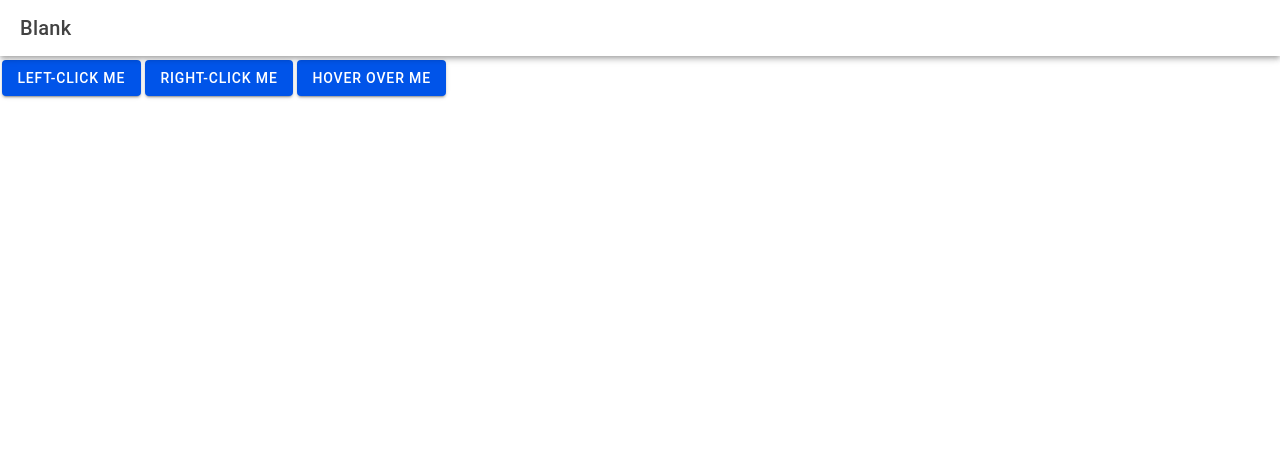
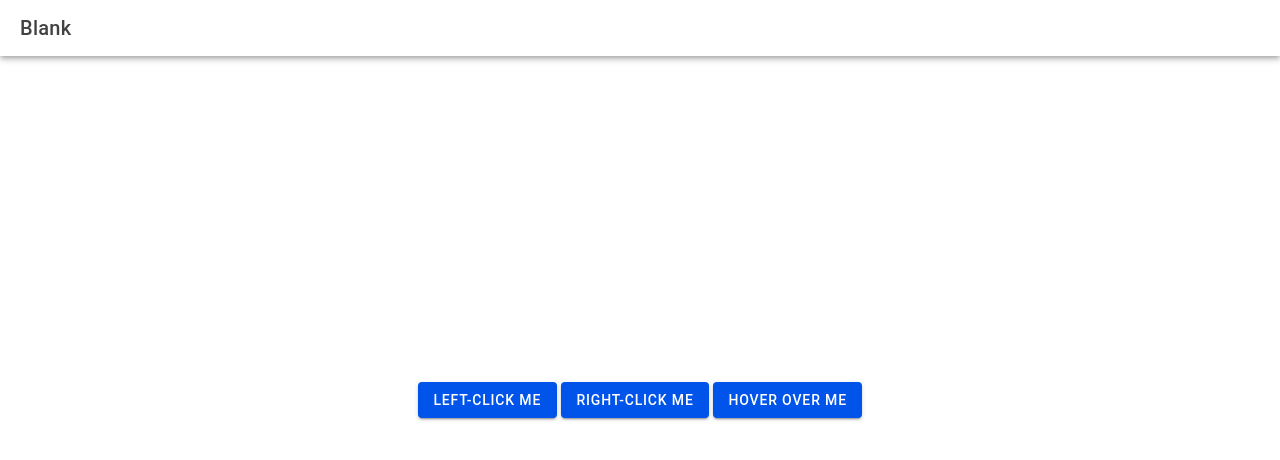
Before and after one commit to ranssyyy/it35b-mobile, a React (Vite) app: page /home in a window 1280 px wide. Shown: the top 460 px of the page. Built offline with nearby package versions, Linux system fonts and the light colour scheme.

Commit message:
centers the component

```diff
--- a/src/components/ExploreContainer.tsx
+++ b/src/components/ExploreContainer.tsx
@@ -6,7 +6,7 @@ interface ContainerProps { }
 
 const ExploreContainer: React.FC<ContainerProps> = () => {
   return (
-     <>
+     <div id="container">
       <IonButton id="click-trigger">Left-Click Me</IonButton>
       <IonPopover trigger="click-trigger" triggerAction="click">
         <IonContent class="ion-padding">Yaay!</IonContent>
@@ -21,7 +21,7 @@ const ExploreContainer: React.FC<ContainerProps> = () => {
       <IonPopover trigger="hover-trigger" triggerAction="hover">
         <IonContent class="ion-padding">Hi I'm Rhics!!!</IonContent>
       </IonPopover>
-    </>
+    </div>
   );
 };
 
```
